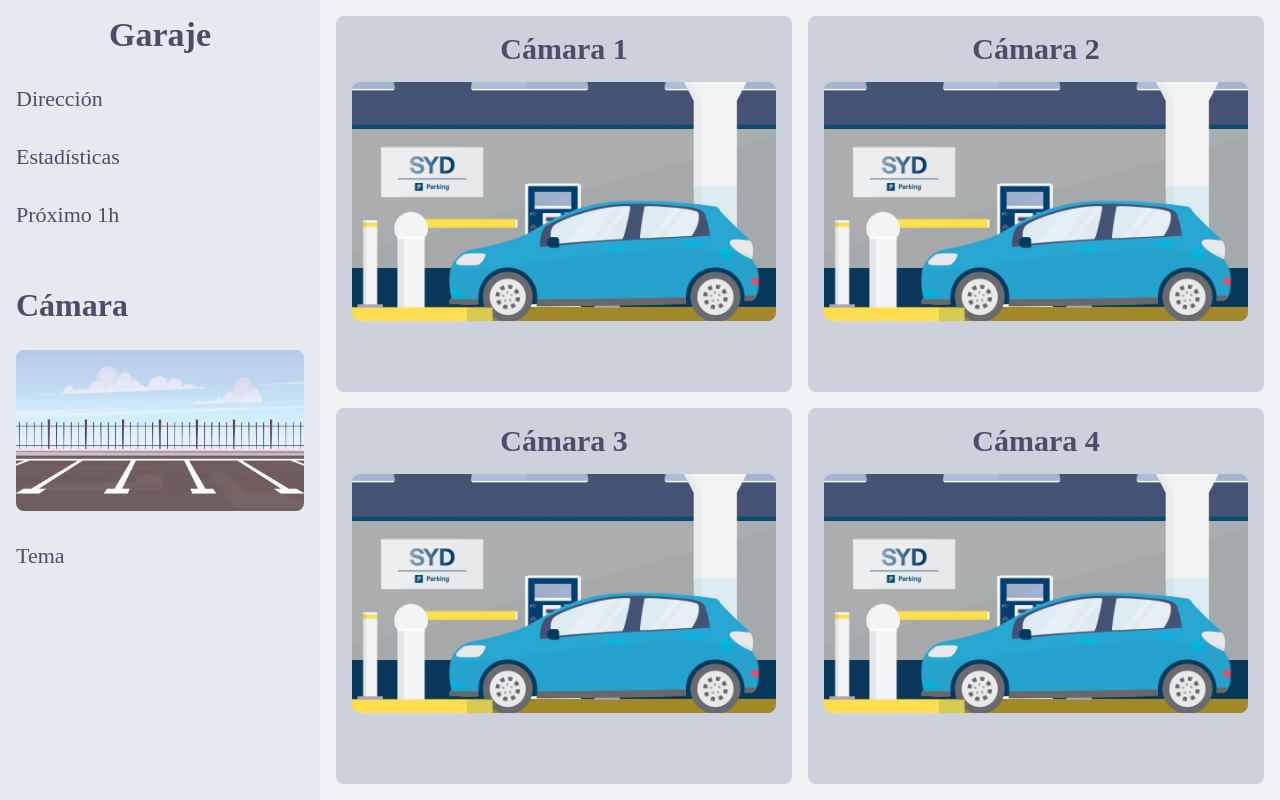
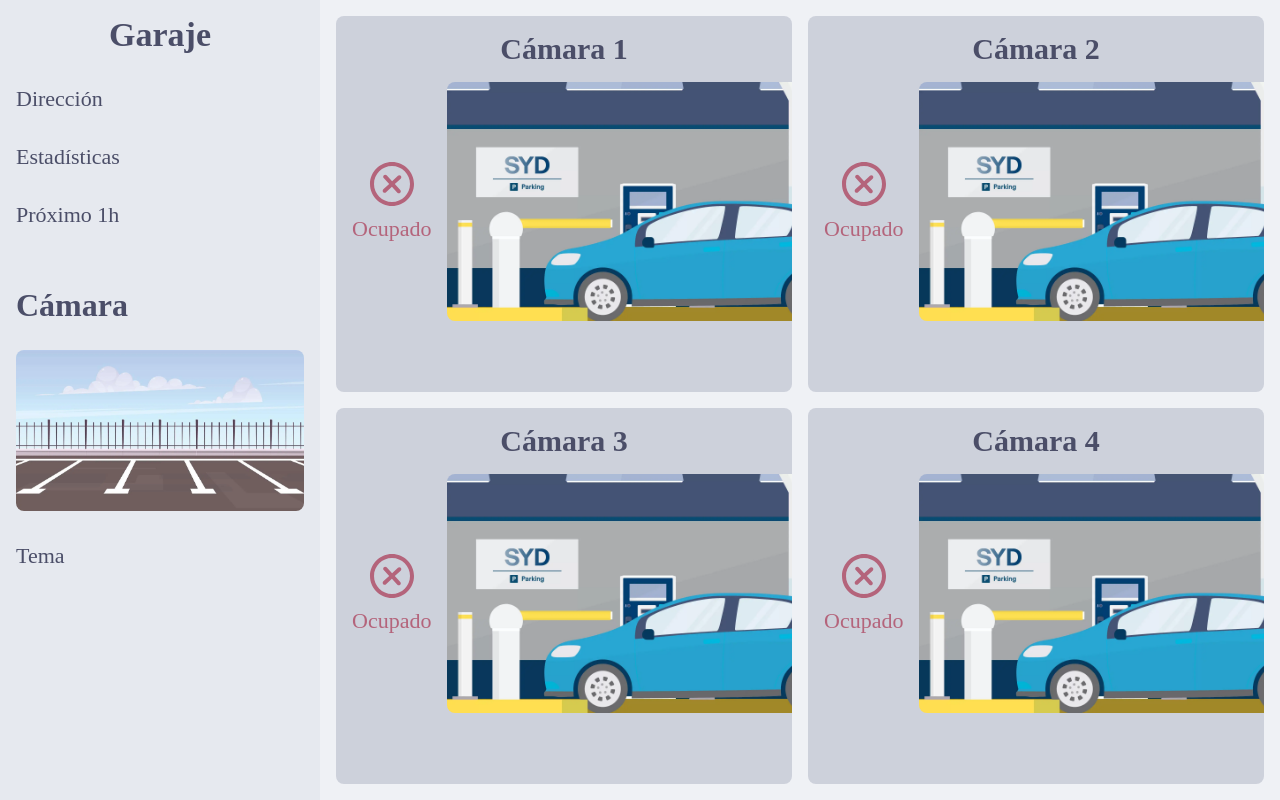
Before and after one commit to alizarazot/Frontend-Electro, a website: page index.html in a window 1280 px wide. Drawn offline with Linux system fonts and the light colour scheme.

Commit message:
Show parking status

```diff
--- a/index.html
+++ b/index.html
@@ -7,6 +7,7 @@
 
     <link rel="stylesheet" href="style.css" />
   </head>
+
   <body>
     <nav class="Nav">
       <header class="Header">
@@ -26,20 +27,67 @@
     <main>
       <div class="Parking" data-camera-id="1">
         <h3>Cámara 1</h3>
-        <img class="Camera" src="assets/parked.webp" />
+        <div class="Status">
+          <div class="Status-msg">
+            <svg class="Icon">
+              <use href="#close-o"></use>
+            </svg>
+            <span> Ocupado </span>
+          </div>
+          <img class="Camera" src="assets/parked.webp" />
+        </div>
       </div>
       <div class="Parking" data-camera-id="2">
         <h3>Cámara 2</h3>
-        <img class="Camera" src="assets/parked.webp" />
+        <div class="Status">
+          <div class="Status-msg">
+            <svg class="Icon">
+              <use href="#close-o"></use>
+            </svg>
+            <span> Ocupado </span>
+          </div>
+          <img class="Camera" src="assets/parked.webp" />
+        </div>
       </div>
       <div class="Parking" data-camera-id="3">
         <h3>Cámara 3</h3>
-        <img class="Camera" src="assets/parked.webp" />
+        <div class="Status">
+          <div class="Status-msg">
+            <svg class="Icon">
+              <use href="#close-o"></use>
+            </svg>
+            <span> Ocupado </span>
+          </div>
+          <img class="Camera" src="assets/parked.webp" />
+        </div>
       </div>
       <div class="Parking" data-camera-id="4">
         <h3>Cámara 4</h3>
-        <img class="Camera" src="assets/parked.webp" />
+        <div class="Status">
+          <div class="Status-msg">
+            <svg class="Icon">
+              <use href="#close-o"></use>
+            </svg>
+            <span> Ocupado </span>
+          </div>
+          <img class="Camera" src="assets/parked.webp" />
+        </div>
       </div>
     </main>
+
+    <svg xmlns="http://www.w3.org/2000/svg" style="display: none">
+      <symbol viewBox="0 0 24 24" id="close-o">
+        <path
+          d="M16.3394 9.32245C16.7434 8.94589 16.7657 8.31312 16.3891 7.90911C16.0126 7.50509 15.3798 7.48283 14.9758 7.85938L12.0497 10.5866L9.32245 7.66048C8.94589 7.25647 8.31312 7.23421 7.90911 7.61076C7.50509 7.98731 7.48283 8.62008 7.85938 9.0241L10.5866 11.9502L7.66048 14.6775C7.25647 15.054 7.23421 15.6868 7.61076 16.0908C7.98731 16.4948 8.62008 16.5171 9.0241 16.1405L11.9502 13.4133L14.6775 16.3394C15.054 16.7434 15.6868 16.7657 16.0908 16.3891C16.4948 16.0126 16.5171 15.3798 16.1405 14.9758L13.4133 12.0497L16.3394 9.32245Z"
+          fill="currentColor"
+        />
+        <path
+          fill-rule="evenodd"
+          clip-rule="evenodd"
+          d="M1 12C1 5.92487 5.92487 1 12 1C18.0751 1 23 5.92487 23 12C23 18.0751 18.0751 23 12 23C5.92487 23 1 18.0751 1 12ZM12 21C7.02944 21 3 16.9706 3 12C3 7.02944 7.02944 3 12 3C16.9706 3 21 7.02944 21 12C21 16.9706 16.9706 21 12 21Z"
+          fill="currentColor"
+        />
+      </symbol>
+    </svg>
   </body>
 </html>
--- a/style.css
+++ b/style.css
@@ -5,6 +5,7 @@
   --color-surface0: hsl(223deg 16% 83%);
   --color-text: hsl(234deg 16% 35%);
   --color-teal: hsl(183deg 74% 35%);
+  --color-love: hsl(343deg 35% 55%);
 
   /* Shades. */
   --filter-hover: brightness(85%);
@@ -13,6 +14,9 @@
   /* Units. */
   --s1: 8px;
   --s2: calc(var(--s1) * 2);
+  --s4: calc(var(--s1) * 4);
+  --s6: calc(var(--s1) * 6);
+  --s8: calc(var(--s1) * 8);
   --text: 2.2rem;
   --text1: calc(var(--text2) + var(--text-increment));
   --text2: calc(var(--text3) + var(--text-increment));
@@ -82,10 +86,6 @@ body {
   filter: var(--filter-click);
 }
 
-.Nav .Spacing {
-  flex-grow: 2;
-}
-
 .Nav img {
   width: 100%;
 }
@@ -98,6 +98,12 @@ body {
 }
 
 /* || Camera section. */
+
+.Camera {
+  display: block;
+  width: 100%;
+  border-radius: var(--s1);
+}
 
 main {
   display: grid;
@@ -124,8 +130,30 @@ main {
   text-align: center;
 }
 
-.Camera {
-  display: block;
-  width: 100%;
-  border-radius: var(--s1);
+.Parking .Status {
+  display: flex;
+  gap: var(--s2);
 }
+
+.Status-msg {
+  display: flex;
+  flex-direction: column;
+  gap: var(--s1);
+  align-items: center;
+  justify-content: center;
+}
+
+.Status-msg .Icon {
+  --size: var(--s6);
+
+  width: var(--size);
+  height: var(--size);
+}
+
+.Status-msg span {
+  text-align: center;
+}
+
+.Status-msg :where(.Icon, span) {
+  color: var(--color-love);
+}
```
